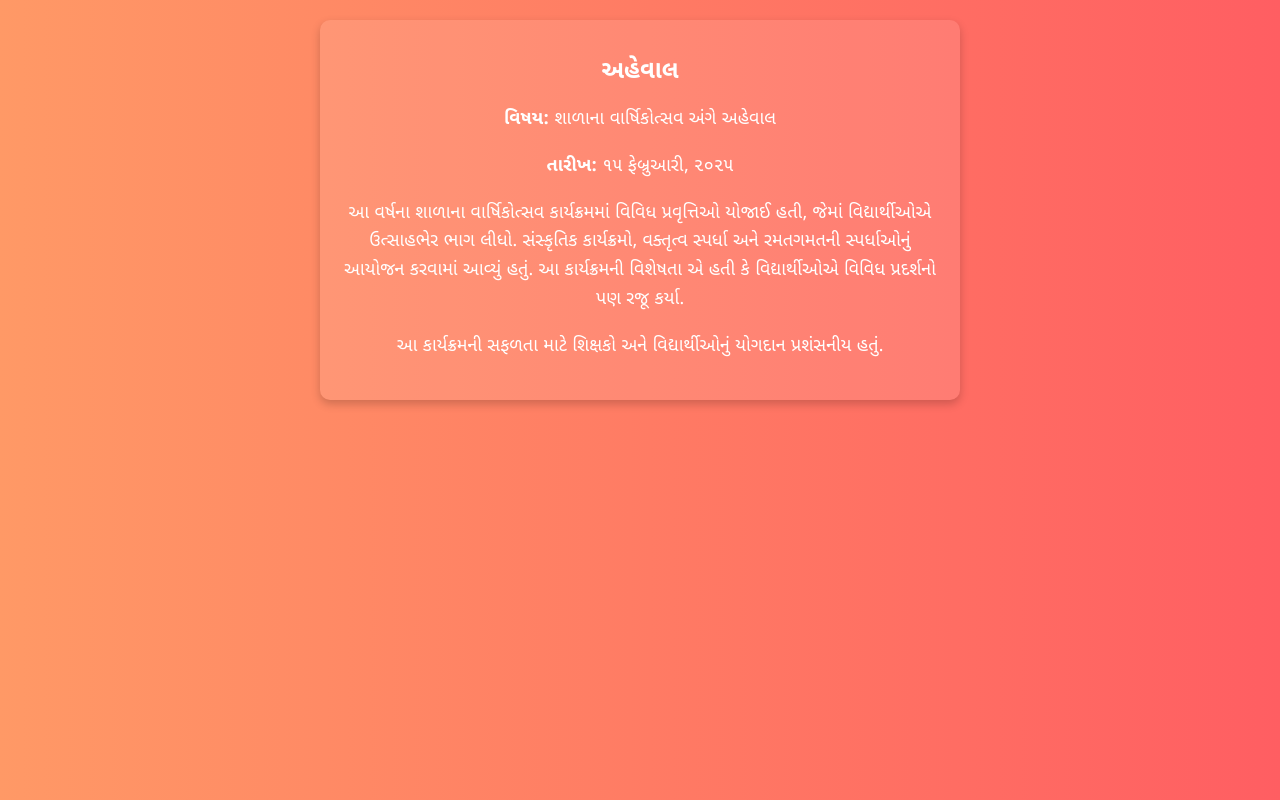
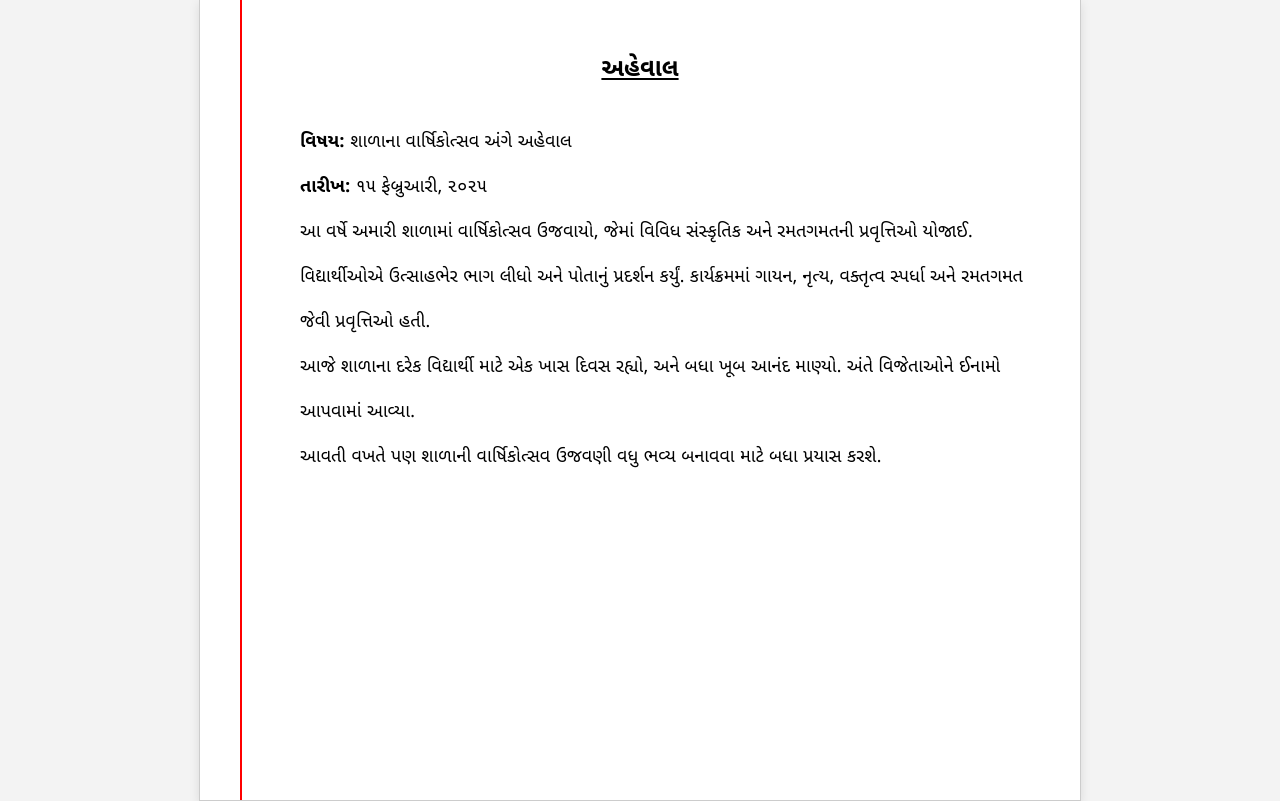
Before and after one commit to Akashsingh9691/ch_1.html, a plain HTML site: page 2.html in a window 1280 px wide. Drawn offline with Linux system fonts and the light colour scheme.

Commit message:
Update 2.html
Signed-off-by: Akashsingh9691 <146817452+Akashsingh9691@users.noreply.github.com>

```diff
--- a/2.html
+++ b/2.html
@@ -3,40 +3,60 @@
 <head>
     <meta charset="UTF-8">
     <meta name="viewport" content="width=device-width, initial-scale=1.0">
-    <title>અહેવાલ પેજ</title>
+    <title>અહેવાલ પત્ર</title>
     <style>
         body {
             font-family: 'Noto Sans Gujarati', sans-serif;
+            background: #f3f3f3;
+            display: flex;
+            justify-content: center;
+            align-items: center;
+            height: 100vh;
+            margin: 0;
+        }
+        .notebook {
+            width: 90%;
+            max-width: 800px;
+            height: 90vh;
+            background: white;
+            border: 1px solid #ccc;
+            padding: 40px;
+            box-shadow: 0px 4px 10px rgba(0, 0, 0, 0.1);
+            position: relative;
+            line-height: 2.5;
+            font-size: 18px;
+        }
+        .notebook::before {
+            content: "";
+            position: absolute;
+            top: 0;
+            left: 40px;
+            width: 2px;
+            height: 100%;
+            background: red;
+        }
+        .notebook .title {
             text-align: center;
-            background: linear-gradient(to right, #ff9966, #ff5e62);
-            color: white;
+            font-size: 24px;
+            font-weight: bold;
+            margin-bottom: 20px;
+            text-decoration: underline;
+        }
+        .notebook p {
             margin: 0;
-            padding: 20px;
-        }
-        .container {
-            max-width: 600px;
-            background: rgba(255, 255, 255, 0.1);
-            padding: 20px;
-            border-radius: 10px;
-            box-shadow: 0px 4px 10px rgba(0, 0, 0, 0.2);
-            margin: auto;
-        }
-        h1 {
-            font-size: 24px;
-        }
-        p {
-            font-size: 18px;
-            line-height: 1.6;
+            padding-left: 60px;
         }
     </style>
 </head>
 <body>
-    <div class="container">
-        <h1>અહેવાલ</h1>
+    <div class="notebook">
+        <div class="title">અહેવાલ</div>
         <p><strong>વિષય:</strong> શાળાના વાર્ષિકોત્સવ અંગે અહેવાલ</p>
         <p><strong>તારીખ:</strong> ૧૫ ફેબ્રુઆરી, ૨૦૨૫</p>
-        <p>આ વર્ષના શાળાના વાર્ષિકોત્સવ કાર્યક્રમમાં વિવિધ પ્રવૃત્તિઓ યોજાઈ હતી, જેમાં વિદ્યાર્થીઓએ ઉત્સાહભેર ભાગ લીધો. સંસ્કૃતિક કાર્યક્રમો, વક્તૃત્વ સ્પર્ધા અને રમતગમતની સ્પર્ધાઓનું આયોજન કરવામાં આવ્યું હતું. આ કાર્યક્રમની વિશેષતા એ હતી કે વિદ્યાર્થીઓએ વિવિધ પ્રદર્શનો પણ રજૂ કર્યા.</p>
-        <p>આ કાર્યક્રમની સફળતા માટે શિક્ષકો અને વિદ્યાર્થીઓનું યોગદાન પ્રશંસનીય હતું.</p>
+        <p>આ વર્ષે અમારી શાળામાં વાર્ષિકોત્સવ ઉજવાયો, જેમાં વિવિધ સંસ્કૃતિક અને રમતગમતની પ્રવૃત્તિઓ યોજાઈ.</p>
+        <p>વિદ્યાર્થીઓએ ઉત્સાહભેર ભાગ લીધો અને પોતાનું પ્રદર્શન કર્યું. કાર્યક્રમમાં ગાયન, નૃત્ય, વક્તૃત્વ સ્પર્ધા અને રમતગમત જેવી પ્રવૃત્તિઓ હતી.</p>
+        <p>આજે શાળાના દરેક વિદ્યાર્થી માટે એક ખાસ દિવસ રહ્યો, અને બધા ખૂબ આનંદ માણ્યો. અંતે વિજેતાઓને ઈનામો આપવામાં આવ્યા.</p>
+        <p>આવતી વખતે પણ શાળાની વાર્ષિકોત્સવ ઉજવણી વધુ ભવ્ય બનાવવા માટે બધા પ્રયાસ કરશે.</p>
     </div>
 </body>
 </html>
```
